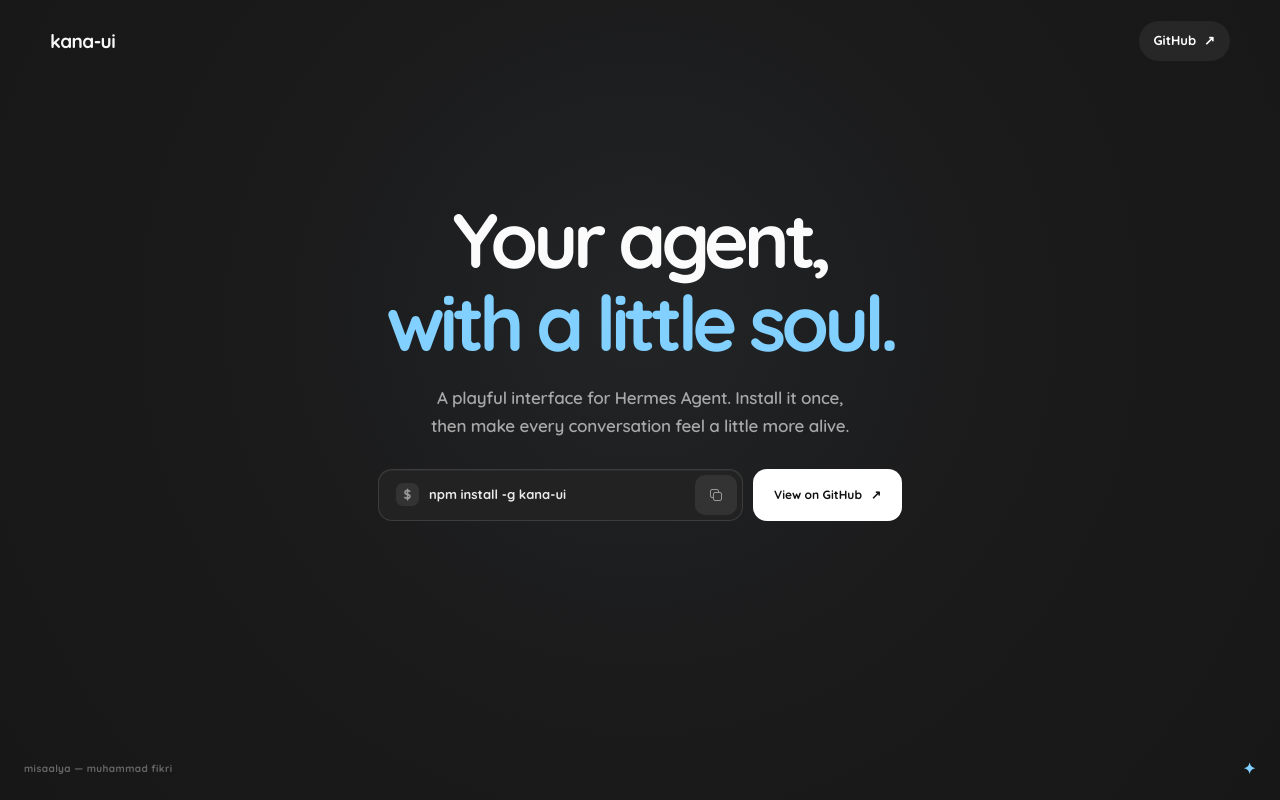
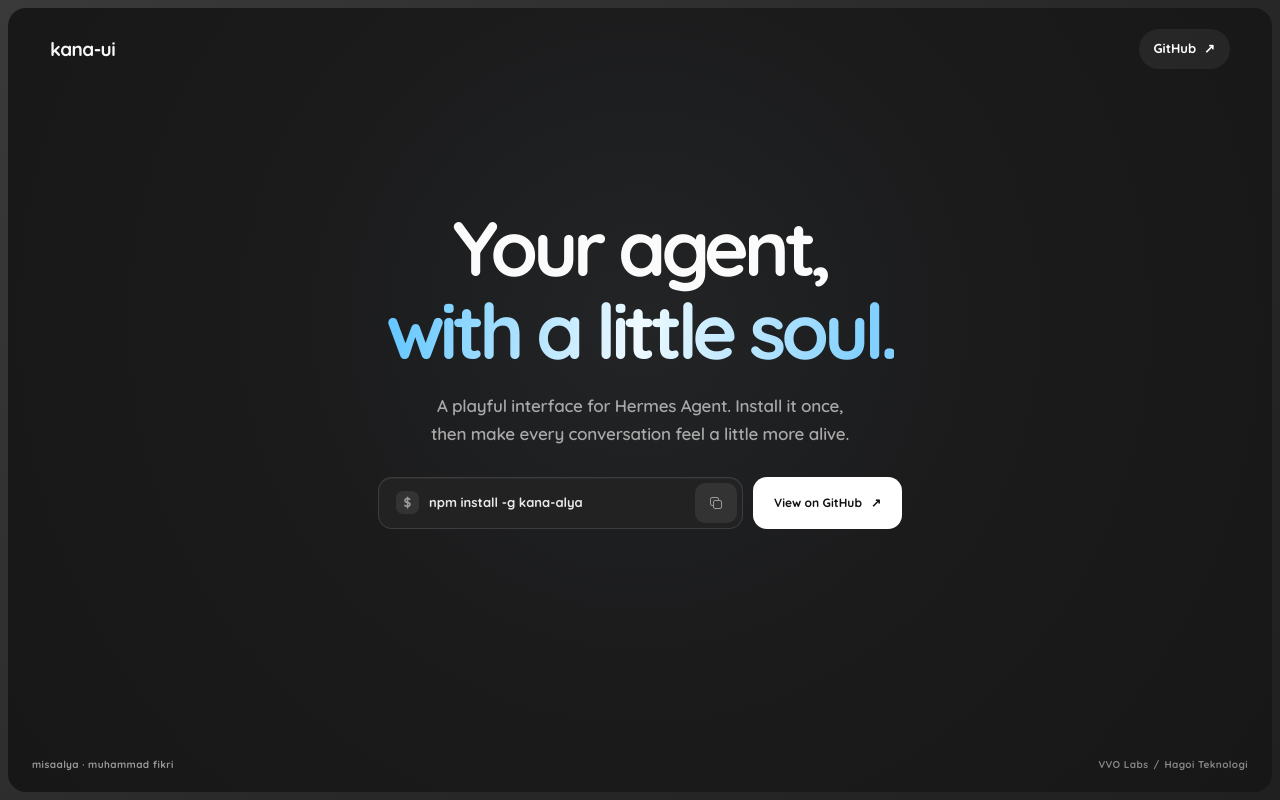
Before and after one commit to misaalya/kana-landing, a Next.js app: page / in a window 1280 px wide. Built offline with nearby package versions, Linux system fonts and the light colour scheme.

Commit message:
Finalize kana landing page

```diff
--- a/app/globals.css
+++ b/app/globals.css
@@ -15,13 +15,21 @@
 html,
 body {
   width: 100%;
-  min-height: 100%;
+  height: 100%;
+  min-height: 0;
   margin: 0;
   overflow: hidden;
-  background: var(--background);
+  background: linear-gradient(
+    135deg,
+    #3a3a3a 0%,
+    #292929 52%,
+    #202020 100%
+  );
 }
 
 body {
+  height: 100dvh;
+  padding: 8px;
   color: var(--ink);
   font-family: var(--font-quicksand), sans-serif;
   font-weight: 700;
@@ -41,10 +49,10 @@ a:focus-visible {
 .site-shell {
   position: relative;
   width: 100%;
-  height: 100vh;
-  height: 100dvh;
-  min-height: 620px;
+  height: 100%;
+  min-height: 0;
   overflow: hidden;
+  border-radius: 18px;
   background: radial-gradient(
     circle at 50% 40%,
     #222426 0%,
@@ -113,7 +121,15 @@ h1 {
 h1 span {
   display: block;
   padding-top: 8px;
-  color: var(--accent);
+  color: transparent;
+  background: linear-gradient(
+    100deg,
+    #67c8ff 3%,
+    #eefaff 50%,
+    #81d0ff 94%
+  );
+  background-clip: text;
+  -webkit-background-clip: text;
 }
 
 .hero-copy {
@@ -262,14 +278,19 @@ footer {
   display: flex;
   align-items: center;
   justify-content: space-between;
-  color: rgb(255 255 255 / 35%);
+  color: rgb(255 255 255 / 48%);
   font-size: 10px;
   letter-spacing: 0.04em;
 }
 
-.footer-mark {
-  color: var(--accent);
-  font-size: 15px;
+.footer-name {
+  color: rgb(255 255 255 / 56%);
+}
+
+.footer-studio {
+  display: inline-flex;
+  align-items: center;
+  gap: 5px;
 }
 
 .toast {
@@ -338,10 +359,6 @@ footer {
 }
 
 @media (max-height: 720px) {
-  .site-shell {
-    min-height: 560px;
-  }
-
   .site-header {
     height: 68px;
   }
@@ -360,8 +377,12 @@ footer {
 }
 
 @media (max-width: 640px) {
+  body {
+    padding: 6px;
+  }
+
   .site-shell {
-    min-height: 660px;
+    border-radius: 14px;
   }
 
   .site-header {
@@ -405,4 +426,8 @@ footer {
     bottom: 14px;
     font-size: 9px;
   }
+
+  .footer-studio {
+    gap: 4px;
+  }
 }
--- a/app/layout.tsx
+++ b/app/layout.tsx
@@ -11,7 +11,7 @@ const quicksand = Quicksand({
 export const metadata: Metadata = {
   title: 'kana-ui',
   description:
-    'A playful interface for Hermes Agent. Install kana-ui with npm and bring your agent to life.',
+    'A playful interface for Hermes Agent. Install kana-alya with npm and bring your agent to life.',
   openGraph: {
     title: 'kana-ui',
     description: 'Your agent, with a little soul.',
--- a/app/page.tsx
+++ b/app/page.tsx
@@ -2,7 +2,7 @@
 
 import { useState } from 'react';
 
-const installCommand = 'npm install -g kana-ui';
+const installCommand = 'npm install -g kana-alya';
 
 export default function Home() {
   const [copied, setCopied] = useState(false);
@@ -22,7 +22,7 @@ export default function Home() {
 
         <a
           className="github-link"
-          href="https://github.com/misaalya/hermes-kana-ui"
+          href="https://github.com/misaalya/kana-hermes"
           target="_blank"
           rel="noreferrer"
         >
@@ -62,7 +62,7 @@ export default function Home() {
 
           <a
             className="primary-link"
-            href="https://github.com/misaalya/hermes-kana-ui"
+            href="https://github.com/misaalya/kana-hermes"
             target="_blank"
             rel="noreferrer"
           >
@@ -73,8 +73,12 @@ export default function Home() {
       </section>
 
       <footer>
-        <span>misaalya — muhammad fikri</span>
-        <span className="footer-mark" aria-hidden="true">✦</span>
+        <span className="footer-name">misaalya · muhammad fikri</span>
+        <span className="footer-studio">
+          <span>VVO Labs</span>
+          <span aria-hidden="true">/</span>
+          <span>Hagoi Teknologi</span>
+        </span>
       </footer>
 
       <div className="toast" data-visible={copied} role="status" aria-live="polite">
```
